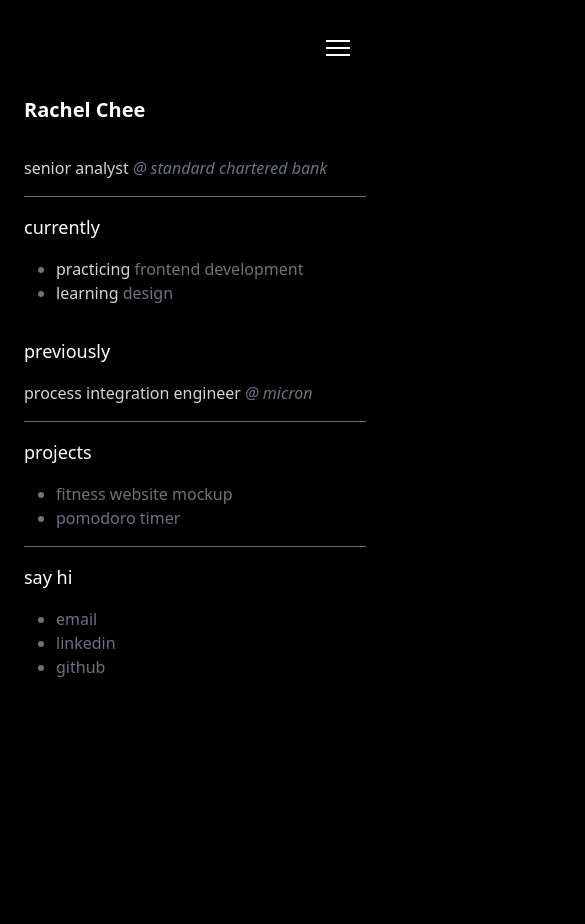
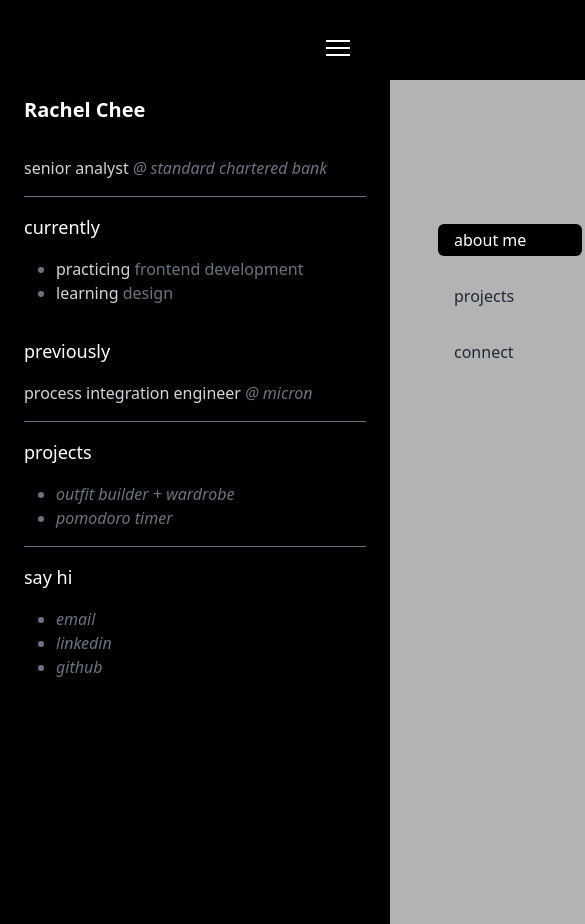
Before and after one commit to rachelcheework/rachelcheework.github.io, a React (Vite) app: page / in a window 390 px wide. Shown: the top 924 px of the page, 585 px wide, since content can reach past the window. Before the commit the page ends 844 px from the top, so only its background shows below. Built offline with nearby package versions, Linux system fonts and the light colour scheme.

Commit message:
proj update

```diff
--- a/package.json
+++ b/package.json
@@ -6,7 +6,7 @@
   "type": "module",
   "scripts": {
     "predeploy": "npm run build",
-	  "deploy": "gh-pages -d dist",
+    "deploy": "gh-pages -d dist",
     "dev": "vite",
     "build": "tsc -b && vite build",
     "lint": "eslint .",
@@ -30,7 +30,7 @@
     "eslint-plugin-react-hooks": "^5.2.0",
     "eslint-plugin-react-refresh": "^0.4.19",
     "globals": "^16.0.0",
-    "tailwindcss": "^3.4.17",
+    "tailwindcss": "^3.4.19",
     "typescript": "~5.7.2",
     "typescript-eslint": "^8.26.1",
     "vite": "^6.3.1"
--- a/src/components/Navbar.tsx
+++ b/src/components/Navbar.tsx
@@ -11,7 +11,7 @@ const Navbar = () => {
 
   const isActive = (path: string) =>
     {
-        return location.pathname === path ? 'bg-gray-700' : '';
+        return location.pathname === path ? 'bg-black md:bg-gray-700 text-white' : '';
     }
 
   return (
@@ -20,8 +20,6 @@ const Navbar = () => {
       <div className="hidden absolute top-5 md:flex md:flex-col p-3 space-y-2 rounded-lg border border-gray-500 text-white bg-black">
         <Link to="/" className={`nav-button ${isActive('/')}`}>about me</Link>
         <Link to="/projects" className={`nav-button ${isActive('/projects')}`}>projects</Link>
-        {/* <Link to="/posts" className={`nav-button ${isActive('/posts')}`}>posts</Link> */}
-        {/* <Link to="/resume" className={`nav-button ${isActive('/resume')}`}>resume</Link> */}
         <Link to="/connect" className={`nav-button ${isActive('/connect')}`}>connect</Link>
       </div>
 
@@ -39,12 +37,11 @@ const Navbar = () => {
 
       {/* Mobile Menu */}
       <div
-        className={`absolute z-50 top-0 bottom-0 left-0 flex-col self-end w-full min-h-screen py-1 pt-40 pl-12 space-y-3 text-md text-white bg-black ${isOpen ? 'flex' : 'hidden'}`}
+        className={`flex absolute z-50 top-0 bottom-0 left-0 flex-col self-end w-full min-h-screen py-1 pt-36 px-12 space-y-6 text-md text-gray-800 bg-white/70 backdrop-blur-xl transition-all duration-700 ease-out
+          ${isOpen ? 'translate-x-0' : 'translate-x-full'} md:hidden`}
       >
         <Link to="/" className={`nav-button ${isActive('/')}`} onClick={navToggle}>about me</Link>
         <Link to="/projects" className={`nav-button ${isActive('/projects')}`} onClick={navToggle}>projects</Link>
-        {/* <Link to="/posts" className={`nav-button ${isActive('/posts')}`} onClick={navToggle}>posts</Link> */}
-        {/* <Link to="/resume" className={`nav-button ${isActive('/resume')}`} onClick={navToggle}>resume</Link> */}
         <Link to="/connect" className={`nav-button ${isActive('/connect')}`} onClick={navToggle}>connect</Link>
       </div>
     </nav>
--- a/src/pages/Contact.tsx
+++ b/src/pages/Contact.tsx
@@ -20,9 +20,9 @@ function Contact() {
           {/* Links Container*/}
           <div className="flex flex-col space-y-8 py-4">
             <ul className='section-list'>
-                <li><a href='mailto:rachelcheework@gmail.com?subject=Hello&body=Hi there!' className='para-link'>email</a></li>
-                <li><a href='https://www.linkedin.com/in/rachelcheework/' target="_blank" rel="noopener noreferrer" className='para-link'>linkedin</a></li>
-                <li><a href='https://github.com/rachelcheework' target="_blank" rel="noopener noreferrer" className='para-link'>github</a></li>
+                <li><a href='mailto:rachelcheework@gmail.com?subject=Hello&body=Hi there!' className='italic para-link'>email</a></li>
+                <li><a href='https://www.linkedin.com/in/rachelcheework/' target="_blank" rel="noopener noreferrer" className='italic para-link'>linkedin</a></li>
+                <li><a href='https://github.com/rachelcheework' target="_blank" rel="noopener noreferrer" className='italic para-link'>github</a></li>
             </ul>
 
           </div>
--- a/src/pages/Home.tsx
+++ b/src/pages/Home.tsx
@@ -37,8 +37,8 @@ function Home() {
           <div className="flex flex-col space-y-4 py-4">
               <h3 className="section-header">projects</h3>
               <ul className='section-list'>
-                <li><a href='https://rachelcheework.github.io/fitness-website/' target="_blank" rel="noopener noreferrer" className='para-link'>fitness website mockup</a></li>
-                <li><a href='https://rachelcheework.github.io/pomodoro-timer/' target="_blank" rel="noopener noreferrer" className='para-link'>pomodoro timer</a></li>
+                <li><a href='https://github.com/rachelcheework/outfitplanner' target="_blank" rel="noopener noreferrer" className='italic para-link'>outfit builder + wardrobe</a></li>
+                <li><a href='https://rachelcheework.github.io/pomodoro-timer/' target="_blank" rel="noopener noreferrer" className='italic para-link'>pomodoro timer</a></li>
               </ul>
           </div>
 
@@ -46,9 +46,9 @@ function Home() {
           <div className="flex flex-col space-y-4 py-4">
               <h3 className="section-header">say hi</h3>
               <ul className='section-list'>
-                <li><a href='mailto:rachelcheework@gmail.com?subject=Hello&body=Hi there!' className='para-link'>email</a></li>
-                <li><a href='https://www.linkedin.com/in/rachelcheework/' target="_blank" rel="noopener noreferrer" className='para-link'>linkedin</a></li>
-                <li><a href='https://github.com/rachelcheework' target="_blank" rel="noopener noreferrer" className='para-link'>github</a></li>
+                <li><a href='mailto:rachelcheework@gmail.com?subject=Hello&body=Hi there!' className='italic para-link'>email</a></li>
+                <li><a href='https://www.linkedin.com/in/rachelcheework/' target="_blank" rel="noopener noreferrer" className='italic para-link'>linkedin</a></li>
+                <li><a href='https://github.com/rachelcheework' target="_blank" rel="noopener noreferrer" className='italic para-link'>github</a></li>
               </ul>
           </div>
         </div>
--- a/src/pages/Projects.tsx
+++ b/src/pages/Projects.tsx
@@ -22,15 +22,15 @@ function Projects() {
 
             {/* Card 1 */}
             <div className="border border-gray-500 rounded-2xl overflow-hidden md:col-span-2">
-              <video autoPlay loop muted className='w-full h-auto'>
-                <source src='./fitness-website-demo.mp4' type='video/mp4'/>
-                Your browser does not support this video tag
+              <video autoPlay loop muted className="w-full h-auto">
+                <source src="./outfitbuilder-demo.mp4" type="video/mp4" />
+                Your browser does not support video tag
               </video>
-
               <div className="space-y-4 p-4">
-                <a href="#" target="_blank" rel="noopener noreferrer" className="section-header hover:underline">fitness studio landing page</a>
-                <p>objective: familiarising with tailwind/mobile design</p>
-                <p>react, tailwind</p>
+                <a href="https://github.com/rachelcheework/outfitplanner" target="_blank" rel="noopener noreferrer" className="section-header hover:underline">outfit builder + wardrobe</a>
+                <p>objective: building an authenticated React platform for interactive outfit creation.</p>
+                <p>react, tailwind, supabase, tanstack query</p>
+                {/* <p>status: tech implementation done; pending design</p> */}
               </div>
             </div>
 
@@ -43,23 +43,10 @@ function Projects() {
               {/* Text Div */}
               <div className="space-y-4 p-4">
                 <a href='https://rachelcheework.github.io/pomodoro-timer/' target="_blank" rel="noopener noreferrer" className="section-header hover:underline">pomodoro timer</a>
-                <p>objective: familiarising with external library</p>
+                <p>objective: building customisable pomodoro timer</p>
                 <p>react, css</p>
               </div>
             </div>
-
-
-            {/* Card 3 */}
-            {/* <div className="border border-gray-500 rounded-2xl overflow-hidden md:col-span-2">
-              <img src="./portfolio-website.png" className='' alt="" />
-
-              <div className="space-y-4 p-4">
-              <a href="#" target="_blank" rel="noopener noreferrer" className="section-header hover:underline">this portfolio website</a>
-                <p>objective: familiarising with tailwind</p>
-                <p>react, tailwind</p>
-              </div>
-            </div> */}
-
 
           </div>
 
```
Also changed, not shown: src/components/light-dark-toggle.tsx (deleted), 2 other files (tests, documents, lock files or other folders).
